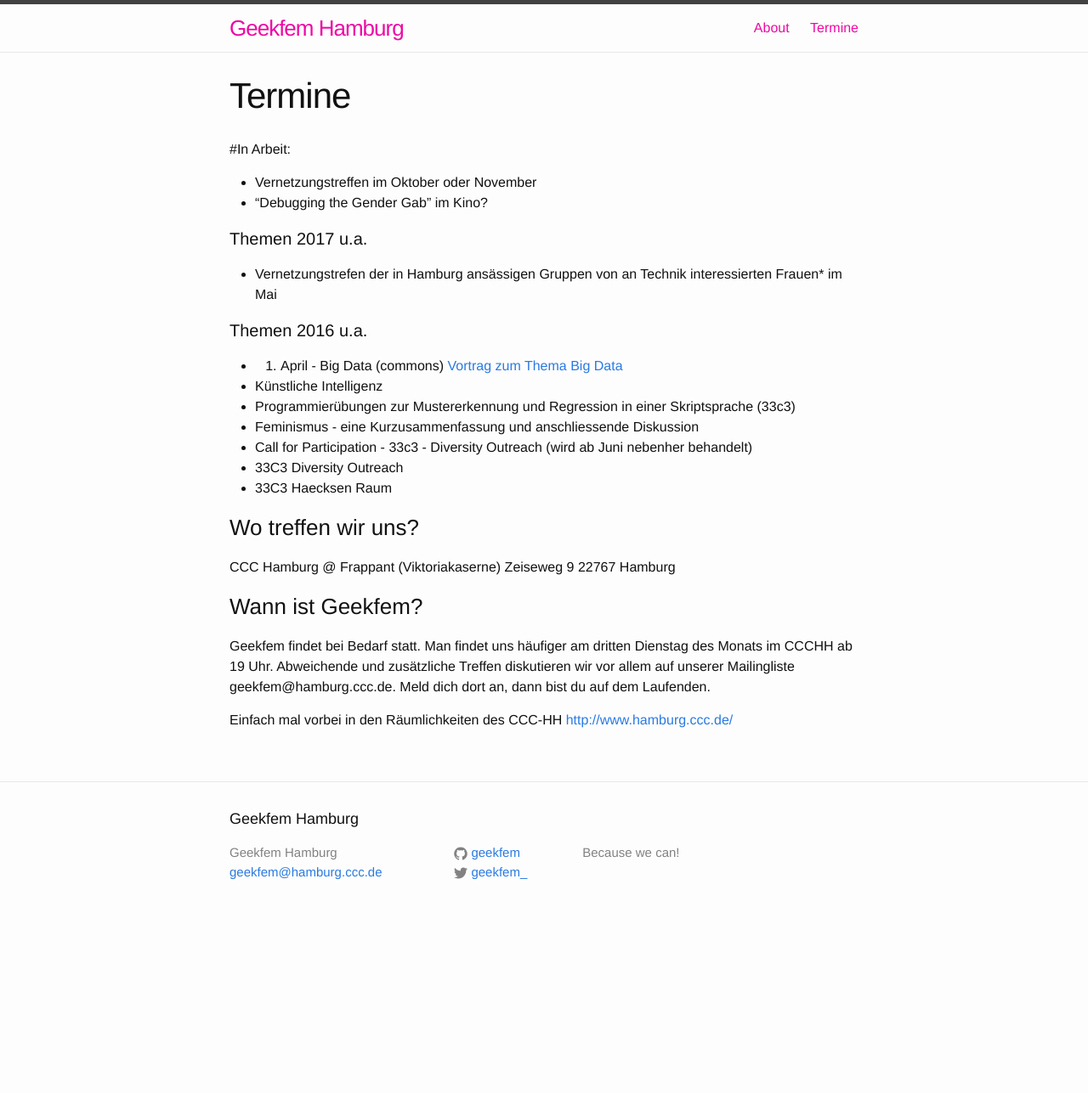
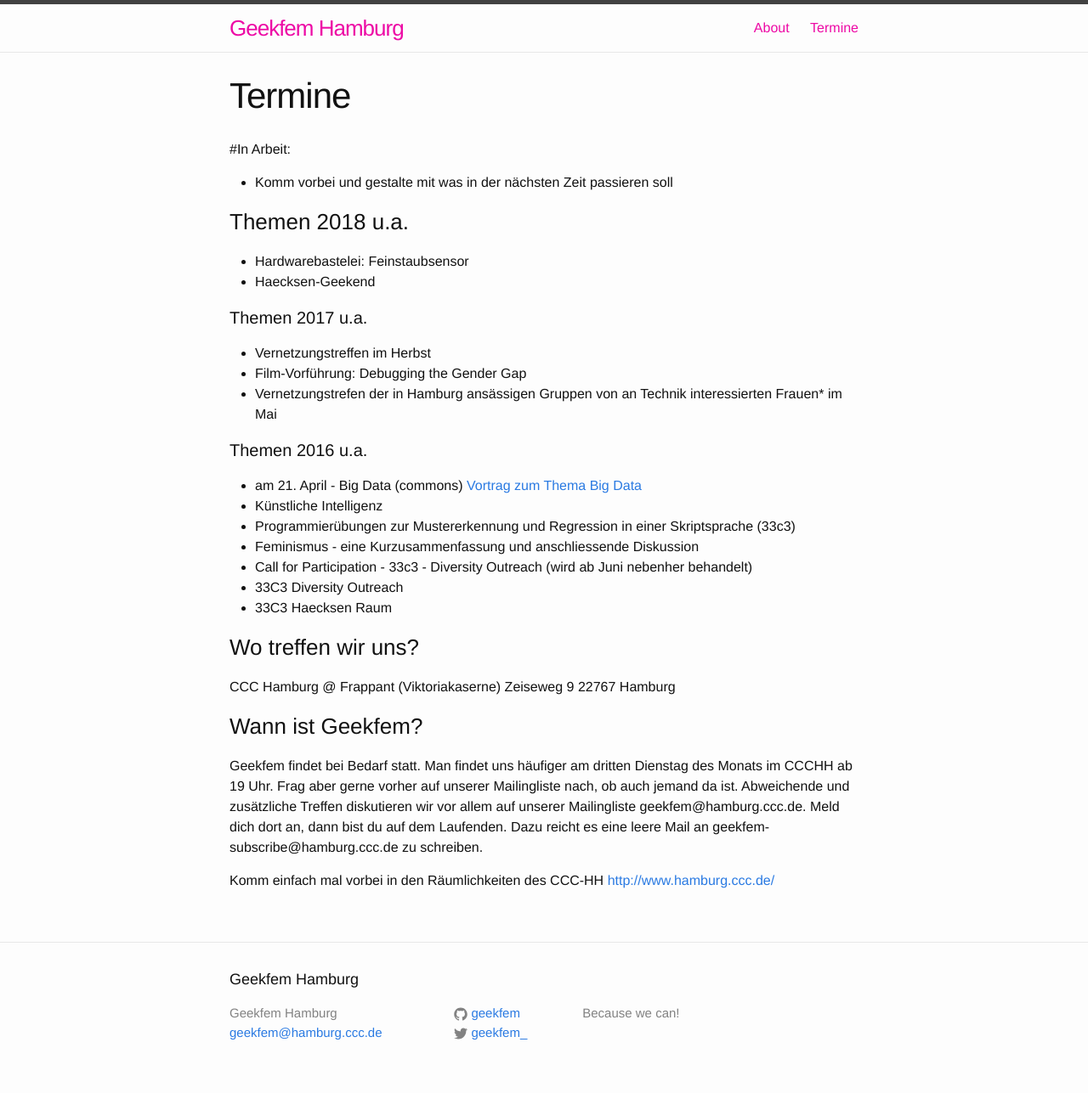
Before and after one commit to geekfem/geekfem.github.io, a Jekyll site: the page built from termine.md, in a window 1280 px wide. Shown: the whole page at 85% size. Built offline with Jekyll 4.4.1, drawn with Linux system fonts in a browser that asks for light colours; before the commit the page ends 1098 px from its top, so only the background shows below that.

Commit message:
add new post and polishing of termine-seite
- add new post for meeting at 13.09.2018

- clean up of termine-seite with some minor changes and update of
  timeline

```diff
--- a/termine.md
+++ b/termine.md
@@ -6,14 +6,19 @@ permalink: /termine/
 
 
 #In Arbeit:
-* Vernetzungstreffen im Oktober oder November
-* "Debugging the Gender Gab" im Kino?
+* Komm vorbei und gestalte mit was in der nächsten Zeit passieren soll
+
+### Themen 2018 u.a.
+* Hardwarebastelei: Feinstaubsensor
+* Haecksen-Geekend
 
 #### Themen 2017 u.a.
+* Vernetzungstreffen im Herbst
+* Film-Vorführung: Debugging the Gender Gap
 * Vernetzungstrefen der in Hamburg ansässigen Gruppen von an Technik interessierten Frauen\* im Mai
 
 #### Themen 2016 u.a.
-* 21. April -  Big Data (commons) [Vortrag zum Thema Big Data]({{root_url}} /2016/04/21/big-data.html)
+* am 21. April -  Big Data (commons) [Vortrag zum Thema Big Data]({{root_url}} /2016/04/21/big-data.html)
 * Künstliche Intelligenz
 * Programmierübungen zur Mustererkennung und Regression in einer Skriptsprache (33c3)
 * Feminismus - eine Kurzusammenfassung und anschliessende Diskussion
@@ -27,7 +32,7 @@ Zeiseweg 9
 22767 Hamburg
 
 ### Wann ist Geekfem?
-Geekfem findet bei Bedarf statt. Man findet uns häufiger am dritten Dienstag des Monats im CCCHH ab 19 Uhr. Abweichende und zusätzliche Treffen diskutieren wir vor allem auf unserer Mailingliste geekfem@hamburg.ccc.de. Meld dich dort an, dann bist du auf dem Laufenden.
+Geekfem findet bei Bedarf statt. Man findet uns häufiger am dritten Dienstag des Monats im CCCHH ab 19 Uhr. Frag aber gerne vorher auf unserer Mailingliste nach, ob auch jemand da ist. Abweichende und zusätzliche Treffen diskutieren wir vor allem auf unserer Mailingliste geekfem@hamburg.ccc.de. Meld dich dort an, dann bist du auf dem Laufenden. Dazu reicht es eine leere Mail an geekfem-subscribe@hamburg.ccc.de zu schreiben.
 
-Einfach mal vorbei in den Räumlichkeiten des CCC-HH
+Komm einfach mal vorbei in den Räumlichkeiten des CCC-HH
 [http://www.hamburg.ccc.de/](http://www.hamburg.ccc.de/)
```
Also changed, not shown: _posts/2018-08-29-treffen-am-13-09-2018.markdown (added, +14 -0 lines).
